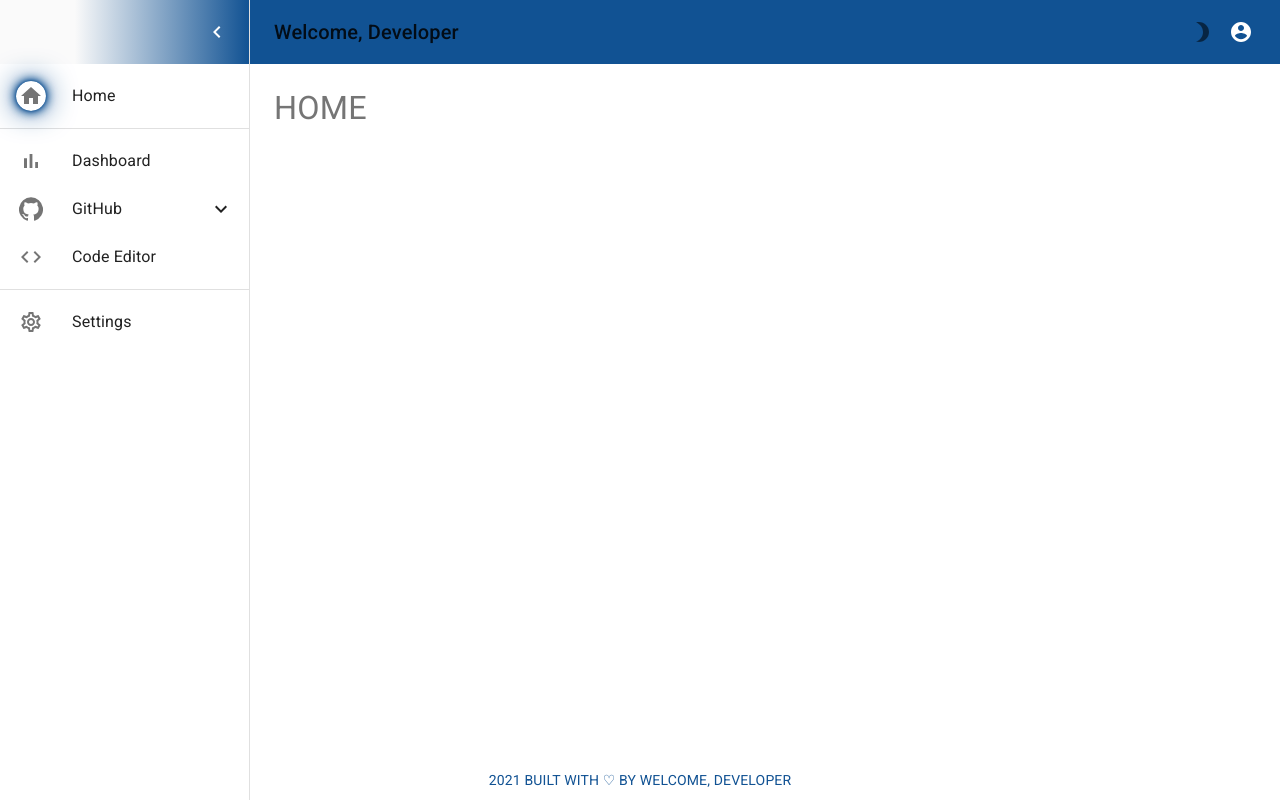
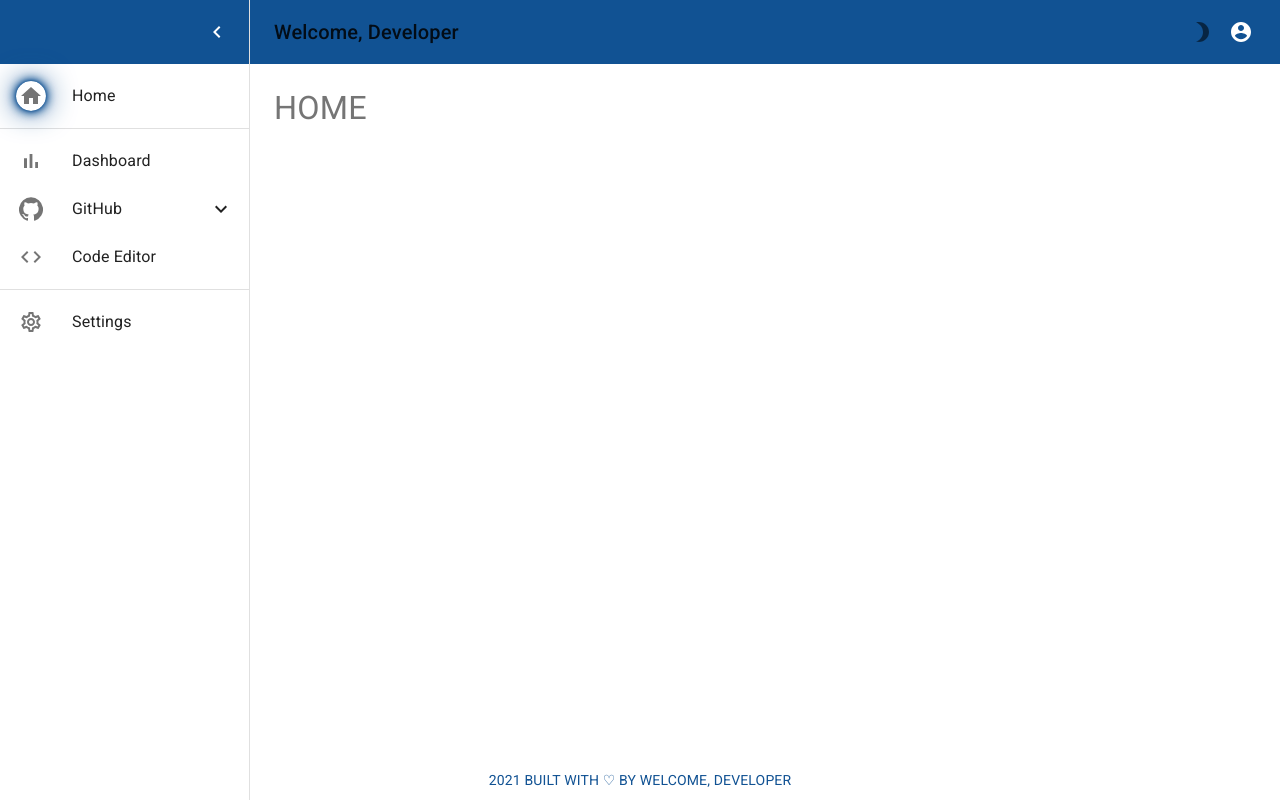
Before and after one commit to trungcaot/ReactCoreOne, a React (Create React App) app: page / in a window 1280 px wide. Built offline with nearby package versions, Linux system fonts and the light colour scheme.

Commit message:
No apply a gradient color on the menu

```diff
--- a/src/components/Navigation.tsx
+++ b/src/components/Navigation.tsx
@@ -39,7 +39,7 @@ const useStyles = makeStyles((theme: Theme) =>
       justifyContent: "flex-end",
       padding: theme.spacing(0, 1),
       ...theme.mixins.toolbar,
-      background: `linear-gradient(270deg, ${theme.palette.primary.main} 0%, ${theme.palette.background.default} 70%);`
+      background: `${theme.palette.primary.main}`
     }
   })
 );
```
